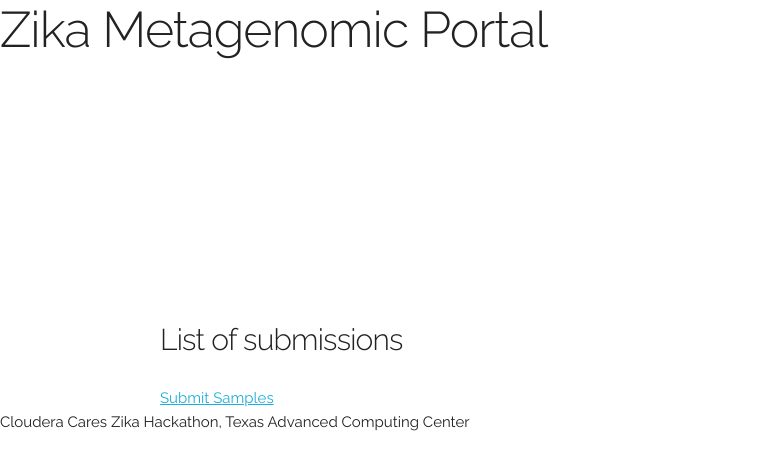
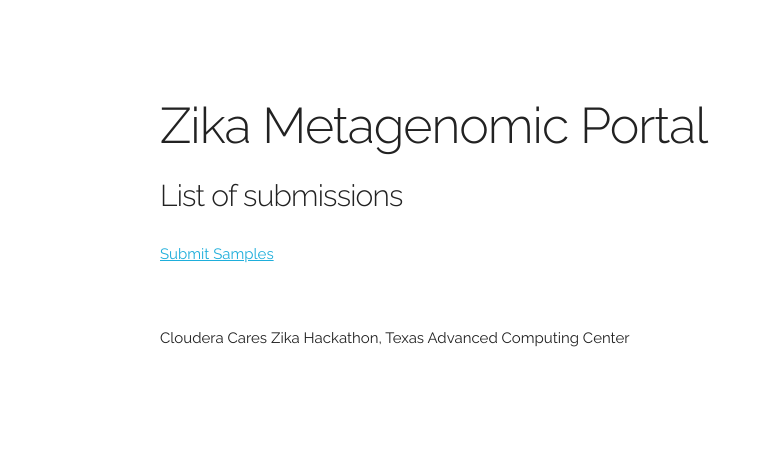
Before and after one commit to wallingTACC/zika-hack, a Django app: page / in a window 1280 px wide. Shown: the top 470 px of the page, without its empty margins (0-771 px from the left). Run offline with Django 3.2, Linux system fonts and the light colour scheme; data that the repository does not hold is empty; some libraries are stand-ins or nearby versions.

Commit message:
Clean up HTML

```diff
--- a/gene_analyze_web/agave_job/templates/index.html
+++ b/gene_analyze_web/agave_job/templates/index.html
@@ -3,7 +3,7 @@
 {% load static %}
 {% block content %}
   <div class="row">
-      <div class="one-half column" style="margin-top: 25%">
+      <div class="one-half column">
         <h4>List of submissions</h4>
         <ul>
           {% for sub in submissions %}
--- a/gene_analyze_web/agave_job/templates/submission_details.html
+++ b/gene_analyze_web/agave_job/templates/submission_details.html
@@ -1,7 +1,7 @@
 {% extends "base.html" %}
 {% load static %}
 {% block content %}
-    <div class="row" style="margin-top: 10%">
+    <div class="row">
         <h2>{{ submission.label }}</h2>
     </div>
     <table class="u-full-width">
--- a/gene_analyze_web/gene_analyze_web/templates/base.html
+++ b/gene_analyze_web/gene_analyze_web/templates/base.html
@@ -33,18 +33,16 @@
 
 <!-- Primary Page Layout
 –––––––––––––––––––––––––––––––––––––––––––––––––– -->
-  <div class="banner styleme" style="width: 100%;">
+<div class="container">
+    <div class="row" style="margin-top: 10%">
         <h1>
             Zika Metagenomic Portal
         </h1>
     </div>
-  <div class="container">
     {% block content %}
 
     {% endblock content %}
-  </div>
-  <div class="footer styleme" style="width: 100%;">
-     Cloudera Cares Zika Hackathon, Texas Advanced Computing Center
+    <footer style="margin-top: 4em">Cloudera Cares Zika Hackathon, Texas Advanced Computing Center</footer>
 </div>
 {% block bottom_js %}
 {% endblock %}
```
Lines whose indentation alone changed are shown as unchanged.
